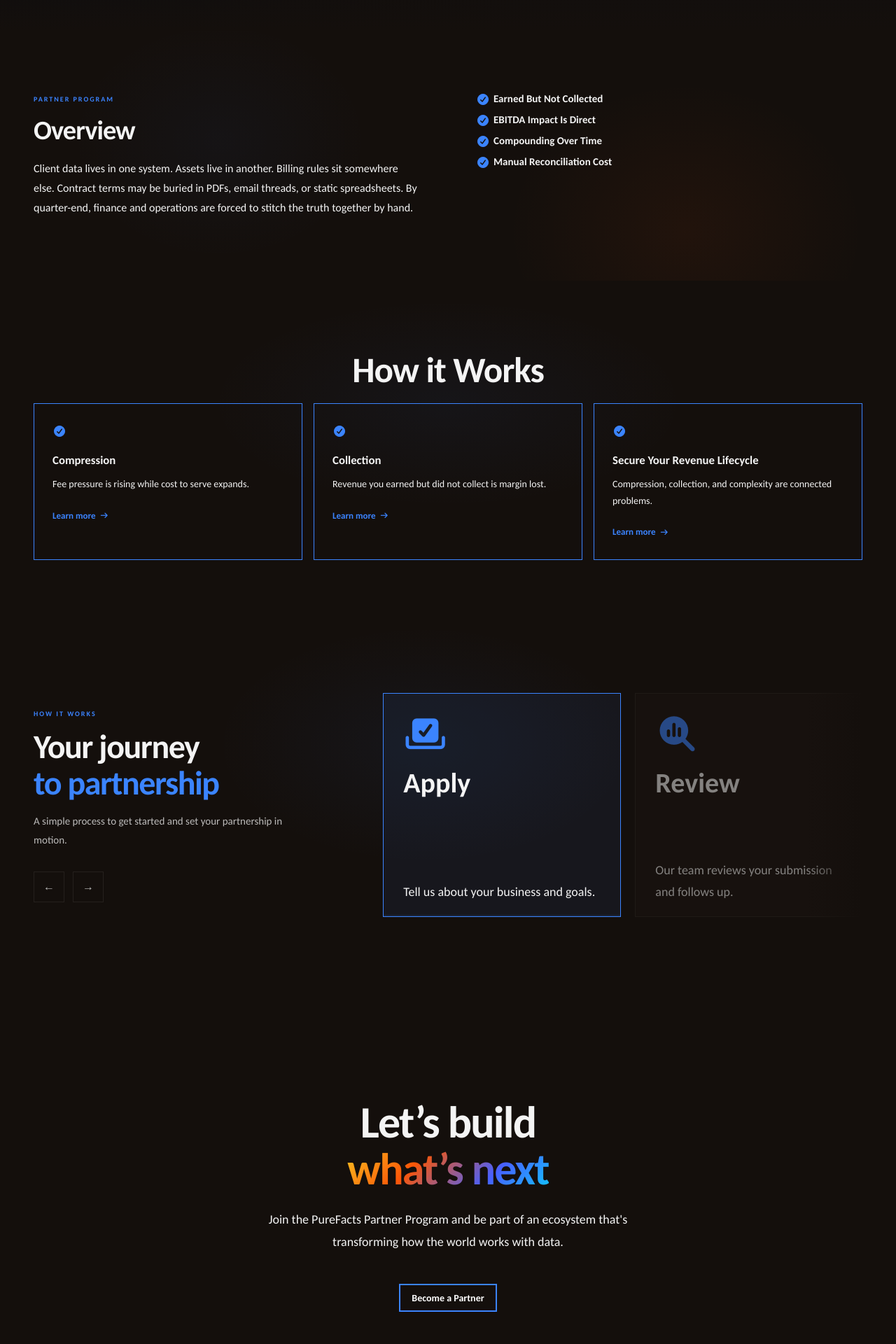
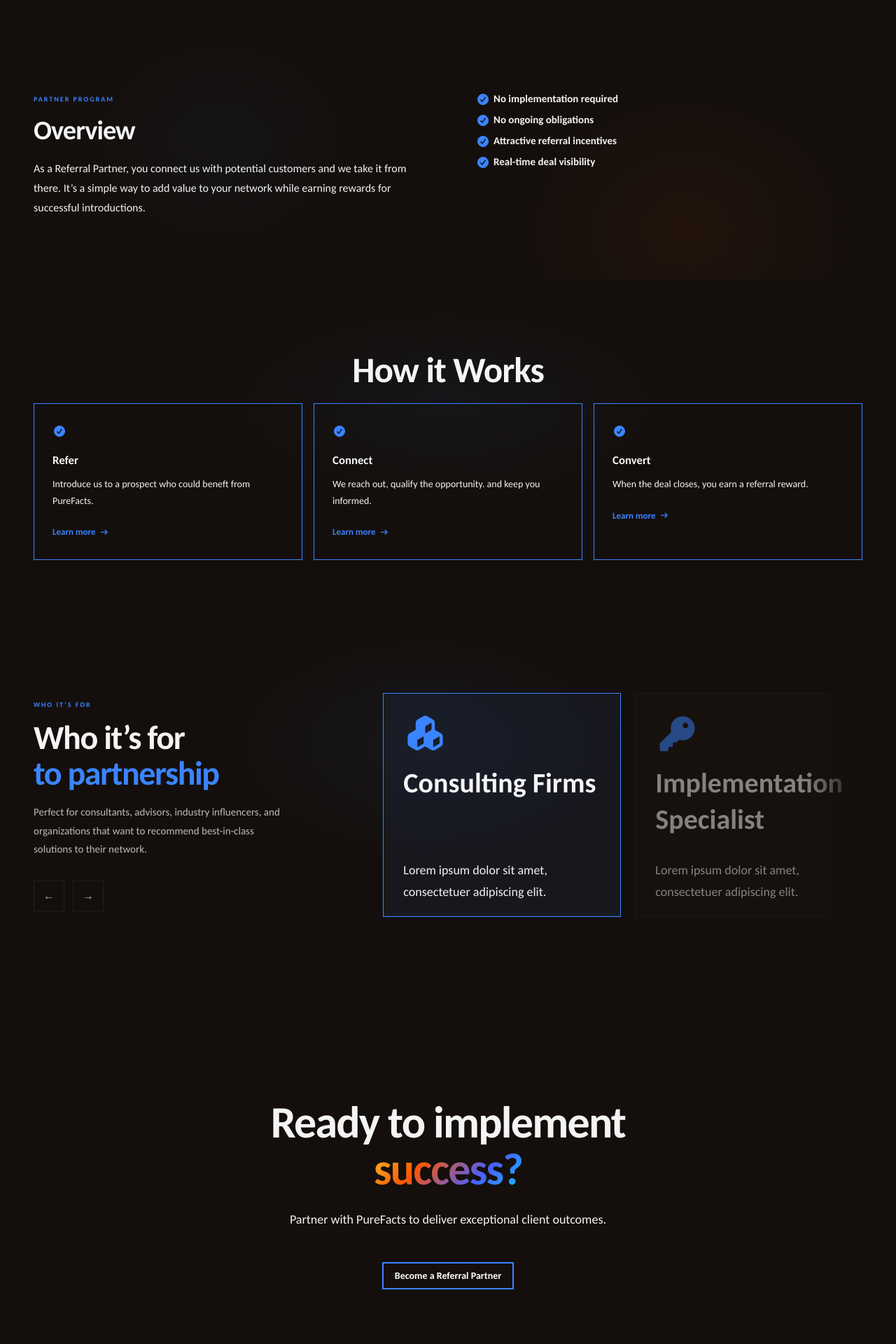
Before and after one commit to AngelloPaperplane/purefacts-stg, a Next.js app: page /about/partners/referral-partner in a window 1280 px wide. Shown: the part 540-2460 px from the top of the page at 70% size. Built offline with nearby package versions, Linux system fonts and the light colour scheme.

Commit message:
[fix] all content for new sub pages

```diff
--- a/app/about/partners/implementation-partner/page.tsx
+++ b/app/about/partners/implementation-partner/page.tsx
@@ -57,9 +57,9 @@
     description: 'Implementation firms and consultancies with experience deploying enterprise software solutions for wealth management firms.',
     steps: [
       { icon: 'fa-cubes', title: 'Consulting Firms', body: 'Lorem ipsum dolor sit amet, consectetuer adipiscing elit.', count: '' },
-      { icon: 'fa-key', title: 'Implementation Specialist', body: 'Our team reviews your submission and follows up.', count: '' },
-      { icon: 'fa-plane-departure', title: 'Onboard', body: 'Complete onboarding and gain partner access.', count: '' },
-      { icon: 'fa-angles-up', title: 'Grow', body: 'Start collaborating, driving value and growing together.', count: '' }
+      { icon: 'fa-key', title: 'Implementation Specialist', body: 'Lorem ipsum dolor sit amet, consectetuer adipiscing elit.', count: '' },
+      { icon: 'fa-plane-departure', title: 'Consulting Firms', body: 'Lorem ipsum dolor sit amet, consectetuer adipiscing elit.', count: '' },
+      { icon: 'fa-angles-up', title: 'Implementation Specialist', body: 'Lorem ipsum dolor sit amet, consectetuer adipiscing elit.', count: '' }
     ]
   },
   lastBlock: {
--- a/app/about/partners/referral-partner/page.tsx
+++ b/app/about/partners/referral-partner/page.tsx
@@ -25,47 +25,47 @@
     eyebrow: 'partner type',
     titleLine1: 'Referral Partner',
     titleAccent: 'Refer. Reward. Repeat.',
-    description: 'Lorem ipsum dolor sit amet, consectetur adipiscing elit, sed do eiusmod tempor incididunt ut labore et dolore magna aliqua.',
-    cta: 'Become a Partner',
+    description: 'Introduce PureFacts to organizations that can benefit from smarter revenue management and earn rewards for opportunities that convert',
+    cta: 'Become a Referral Partner',
     contactText: 'Contact Us',
     contactLink: '/contact'
   },
   overview: {
     eyebrow: 'Partner program',
     title: 'Overview',
-    description: 'Client data lives in one system. Assets live in another. Billing rules sit somewhere else. Contract terms may be buried in PDFs, email threads, or static spreadsheets. By quarter-end, finance and operations are forced to stitch the truth together by hand.',
+    description: 'As a Referral Partner, you connect us with potential customers and we take it from there. It’s a simple way to add value to your network while earning rewards for successful introductions.',
     bullets: [
-      { label: 'Earned But Not Collected', icon: 'fa-circle-check' },
-      { label: 'EBITDA Impact Is Direct', icon: 'fa-circle-check' },
-      { label: 'Compounding Over Time', icon: 'fa-circle-check' },
-      { label: 'Manual Reconciliation Cost', icon: 'fa-circle-check' }
+      { label: 'No implementation required', icon: 'fa-circle-check' },
+      { label: 'No ongoing obligations', icon: 'fa-circle-check' },
+      { label: 'Attractive referral incentives', icon: 'fa-circle-check' },
+      { label: 'Real-time deal visibility', icon: 'fa-circle-check' }
     ]
   },
   expertise: {
     title: 'How it Works',
     cards: [
-      { icon: 'fa-circle-check', label: 'Compression', href: '/why-purefacts/compression', desc: 'Fee pressure is rising while cost to serve expands.', isPlatform: false },
-      { icon: 'fa-circle-check', label: 'Collection', href: '/why-purefacts/collection', desc: 'Revenue you earned but did not collect is margin lost.', isPlatform: false },
-      { icon: 'fa-circle-check', label: 'Secure Your Revenue Lifecycle', href: '/platform', desc: 'Compression, collection, and complexity are connected problems.', isPlatform: false }
+      { icon: 'fa-circle-check', label: 'Refer', href: '/why-purefacts/our-process', desc: 'Introduce us to a prospect who could beneft from PureFacts.', isPlatform: false },
+      { icon: 'fa-circle-check', label: 'Connect', href: '/why-purefacts/our-process', desc: 'We reach out, qualify the opportunity. and keep you informed.', isPlatform: false },
+      { icon: 'fa-circle-check', label: 'Convert', href: '/why-purefacts/our-process', desc: 'When the deal closes, you earn a referral reward.', isPlatform: false }
     ]
   },
   features: {
-    eyebrow: 'HOW IT WORKS',
-    titleLine1: 'Your journey',
+    eyebrow: 'WHO IT’S FOR',
+    titleLine1: 'Who it’s for',
     titleAccent: 'to partnership',
-    description: 'A simple process to get started and set your partnership in motion.',
+    description: 'Perfect for consultants, advisors, industry influencers, and organizations that want to recommend best-in-class solutions to their network.',
     steps: [
-      { icon: 'fa-check-to-slot', title: 'Apply', body: 'Tell us about your business and goals.', count: '01' },
-      { icon: 'fa-magnifying-glass-chart', title: 'Review', body: 'Our team reviews your submission and follows up.', count: '02' },
-      { icon: 'fa-plane-departure', title: 'Onboard', body: 'Complete onboarding and gain partner access.', count: '03' },
-      { icon: 'fa-angles-up', title: 'Grow', body: 'Start collaborating, driving value and growing together.', count: '04' }
+      { icon: 'fa-cubes', title: 'Consulting Firms', body: 'Lorem ipsum dolor sit amet, consectetuer adipiscing elit.', count: '01' },
+      { icon: 'fa-key', title: 'Implementation Specialist', body: 'Lorem ipsum dolor sit amet, consectetuer adipiscing elit.', count: '02' },
+      { icon: 'fa-plane-departure', title: 'Consulting Firms', body: 'Lorem ipsum dolor sit amet, consectetuer adipiscing elit.', count: '03' },
+      { icon: 'fa-angles-up', title: 'Implementation Specialist', body: 'Lorem ipsum dolor sit amet, consectetuer adipiscing elit.', count: '04' }
     ]
   },
   lastBlock: {
-    titleLine1: 'Let’s build',
-    titleHighlight: 'what’s next',
-    description: 'Join the PureFacts Partner Program and be part of an ecosystem that\'s transforming how the world works with data.',
-    cta: 'Become a Partner'
+    titleLine1: 'Ready to implement',
+    titleHighlight: 'success?',
+    description: 'Partner with PureFacts to deliver exceptional client outcomes.',
+    cta: 'Become a Referral Partner'
   }
 };
 
--- a/app/about/partners/technology-partner/page.tsx
+++ b/app/about/partners/technology-partner/page.tsx
@@ -6,7 +6,7 @@
 import PartnerTemplate from '../internalPartnercontent';
 
 export const metadata: Metadata = {
-  title: 'Referral Partner | Partner | About PureFacts',
+  title: 'Technology Partner | Partner | About PureFacts',
   description:
     "Join PureFacts and help shape the future of revenue management for the world's leading financial institutions.",
 }
@@ -26,7 +26,7 @@
     titleLine1: 'Technology &\u00A0Integration\u00A0Partner',
     titleAccent: 'Integrate. Innovate. Togeter.',
     description: 'Build and integrate solutions that extend the value of PureFacts and create seamless experiences for mutual clients.',
-    cta: 'Become a Referral Partner',
+    cta: 'Become a Technology Partner',
     contactText: 'Contact Us',
     contactLink: '/contact'
   },
@@ -44,9 +44,9 @@
   expertise: {
     title: 'How it Works',
     cards: [
-      { icon: 'fa-circle-check', label: 'Build', href: '#', desc: 'Build or integrate your solution with the PureFacts platform.', isPlatform: false },
-      { icon: 'fa-circle-check', label: 'Validate', href: '#', desc: 'Collaborate on validation, testing, and joint go-to market.', isPlatform: false },
-      { icon: 'fa-circle-check', label: 'Scale', href: '#', desc: 'Drive adoption together and deliver more value to clients.', isPlatform: false }
+      { icon: 'fa-circle-check', label: 'Build', href: '/why-purefacts/our-process', desc: 'Build or integrate your solution with the PureFacts platform.', isPlatform: false },
+      { icon: 'fa-circle-check', label: 'Validate', href: '/why-purefacts/our-process', desc: 'Collaborate on validation, testing, and joint go-to market.', isPlatform: false },
+      { icon: 'fa-circle-check', label: 'Scale', href: '/why-purefacts/our-process', desc: 'Drive adoption together and deliver more value to clients.', isPlatform: false }
     ]
   },
   features: {
@@ -55,17 +55,17 @@
     titleAccent: 'to partnership',
     description: 'ISVs, SaaS companies, and technology providers building solutions that integrate with or extend PureFacts.',
     steps: [
-      { icon: 'fa-check-to-slot', title: 'Apply', body: 'Tell us about your business and goals.', count: '01' },
-      { icon: 'fa-magnifying-glass-chart', title: 'Review', body: 'Our team reviews your submission and follows up.', count: '02' },
-      { icon: 'fa-plane-departure', title: 'Onboard', body: 'Complete onboarding and gain partner access.', count: '03' },
-      { icon: 'fa-angles-up', title: 'Grow', body: 'Start collaborating, driving value and growing together.', count: '04' }
+      { icon: 'fa-cubes', title: 'ISVs & SaaS Companies', body: 'Lorem ipsum dolor sit amet, consectetuer adipiscing elit.', count: '' },
+      { icon: 'fa-key', title: 'Data & Analitycs Providers', body: 'Lorem ipsum dolor sit amet, consectetuer adipiscing elit.', count: '' },
+      { icon: 'fa-plane-departure', title: 'ISVs & SaaS Companies', body: 'Lorem ipsum dolor sit amet, consectetuer adipiscing elit.', count: '' },
+      { icon: 'fa-angles-up', title: 'Data & Analitycs Providers', body: 'Lorem ipsum dolor sit amet, consectetuer adipiscing elit.', count: '' }
     ]
   },
   lastBlock: {
-    titleLine1: 'Let’s build',
-    titleHighlight: 'what’s next',
-    description: 'Join the PureFacts Partner Program and be part of an ecosystem that\'s transforming how the world works with data.',
-    cta: 'Become a Partner'
+    titleLine1: 'Ready to implement',
+    titleHighlight: 'success?',
+    description: 'Partner with PureFacts to deliver exceptional client outcomes.',
+    cta: 'Become a Technology Partner'
   }
 };
 
```
